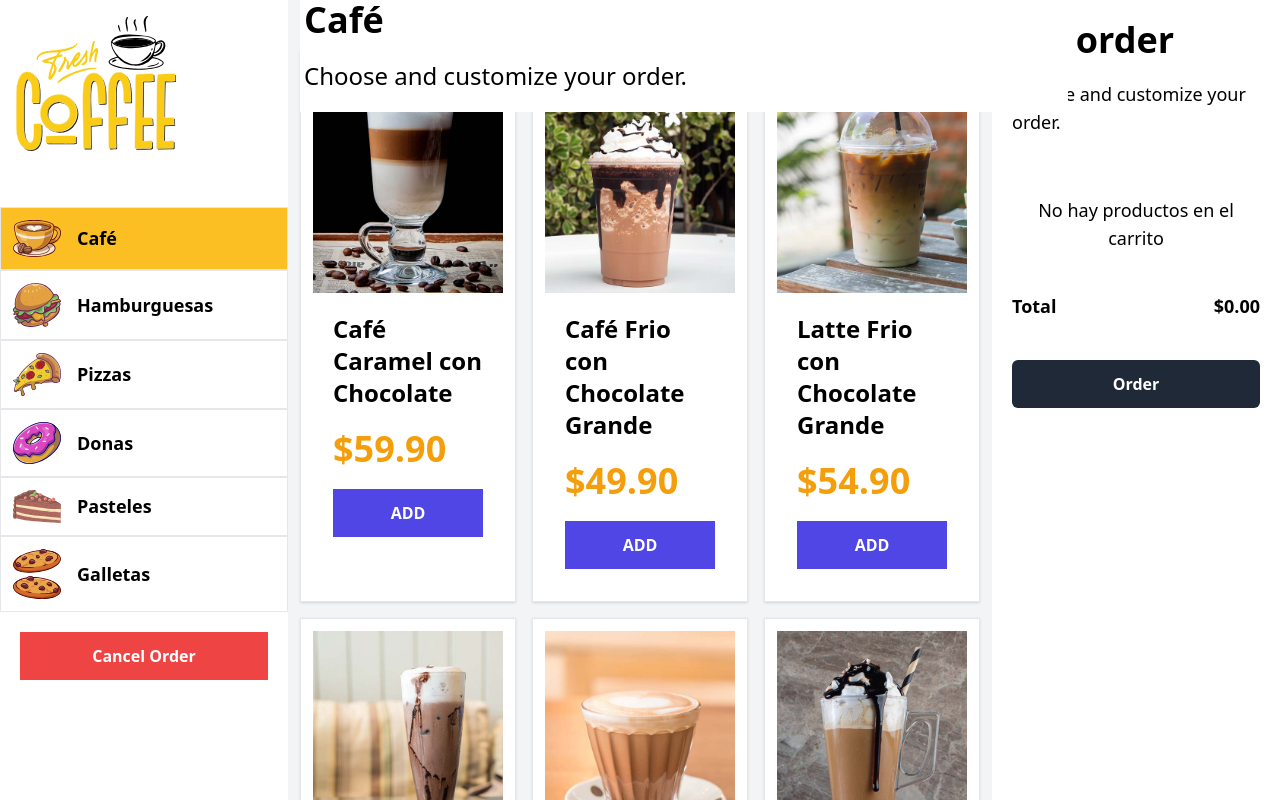
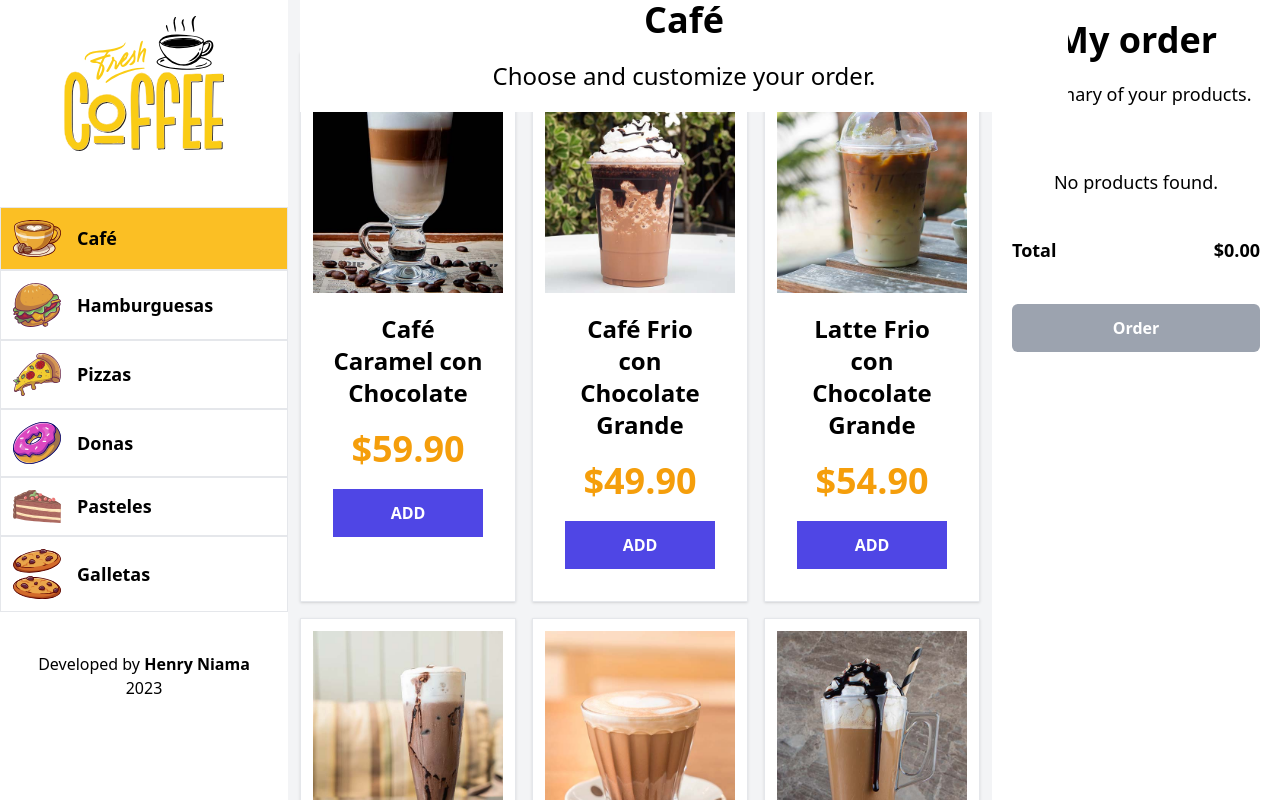
Before and after one commit to HenryNiama/Coffee, a React (Vite) app in the folder coffee-react-frontend/: page / in a window 1280 px wide. Built offline with nearby package versions, Linux system fonts and the light colour scheme.

Commit message:
Finalizacion del Frontend.

```diff
--- a/coffee-react-frontend/src/components/Category.jsx
+++ b/coffee-react-frontend/src/components/Category.jsx
@@ -7,11 +7,11 @@ function Category({category}) {
     const {handleClickCategory, currentCategory} = useCoffee();
 
     return (
-        <div className={`${currentCategory.id === id ? "bg-amber-400" : "bg-white"} flex items-center gap-4 border w-full p-3 hover:bg-amber-400 cursor-pointer`}>
+        <div onClick={() => handleClickCategory(id)} className={`${currentCategory.id === id ? "bg-amber-400" : "bg-white"} flex items-center gap-4 border w-full p-3 hover:bg-amber-400 cursor-pointer truncate`}>
             <img src={`/img/icono_${icono}.svg`} alt="Imagen Icono" className={"w-12"}/>
-            <button type={"button"} className={"text-lg font-bold cursor-pointer truncate"} onClick={() => handleClickCategory(id)}>
+            <p className={"text-lg font-bold "} >
                 {nombre}
-            </button>
+            </p>
         </div>
     );
 }
--- a/coffee-react-frontend/src/components/Product.jsx
+++ b/coffee-react-frontend/src/components/Product.jsx
@@ -11,8 +11,8 @@ function Product({product}) {
         <div className={"border p-3 shadow bg-white"}>
             <img src={`/img/${imagen}.jpg`} alt={`imagen ${nombre}`} className={"w-full"}/>
             <div className={"p-5"}>
-                <h3 className={"text-2xl font-bold"}>{nombre}</h3>
-                <p className={"mt-5 font-black text-4xl text-amber-500"}>{formatMoney(precio)}</p>
+                <h3 className={"text-2xl font-bold text-center"}>{nombre}</h3>
+                <p className={"mt-5 font-black text-4xl text-amber-500 text-center"}>{formatMoney(precio)}</p>
                 <button type={"button"} className={"bg-indigo-600 hover:bg-indigo-800 text-white w-full mt-5 p-3 uppercase font-bold"} onClick={() => {handleClickModal(); handleSetProduct(product)}}>
                     Add
                 </button>
--- a/coffee-react-frontend/src/components/Sidebar.jsx
+++ b/coffee-react-frontend/src/components/Sidebar.jsx
@@ -9,7 +9,7 @@ function Sidebar() {
 
     return (
         <aside className={"md:w-72"}>
-            <div className={"p-4"}>
+            <div className={"p-4 flex items-center justify-center"}>
                 <img src="../../public/img/logo.svg" alt="Image Logo" className={"w-40"}/>
             </div>
             <div className={"mt-10"}>
@@ -20,10 +20,12 @@ function Sidebar() {
                     />
                 )) }
             </div>
-            <div className={"my-5 px-5"}>
-                <button type={"button"} className={"text-center bg-red-500 w-full p-3 font-bold text-white hover:bg-red-700"}>
-                    Cancel Order
-                </button>
+
+            <div className={"mt-10 px-5"}>
+                {/*<button type={"button"} className={"text-center bg-red-500 w-full p-3 font-bold text-white hover:bg-red-700"}>*/}
+                {/*    Cancel Order*/}
+                {/*</button>*/}
+                <p className={"text-center"}>Developed by <span className={"font-bold"}>Henry Niama </span> <br/> {new Date().getFullYear() }</p>
             </div>
         </aside>
     );
--- a/coffee-react-frontend/src/components/Summary.jsx
+++ b/coffee-react-frontend/src/components/Summary.jsx
@@ -7,13 +7,17 @@ function Summary() {
 
     const {order, total} = useCoffee();
 
+    const verifyOrder = () => order.length === 0;
+
+
+
     return (
         <aside className="w-72 h-screen  overflow-y-scroll p-5">
-            <h1 className={"text-4xl font-black"}>My order</h1>
-            <p className={"text-lg my-5"}>Choose and customize your order.</p>
+            <h1 className={"text-4xl font-black text-center"}>My order</h1>
+            <p className={"text-lg my-5 text-center"}>Summary of your products.</p>
             <div className={"py-10"}>
                 {order.length === 0 ? (
-                    <p className={"text-lg text-center"}>No hay productos en el carrito</p>
+                    <p className={"text-lg text-center"}>No products found.</p>
                 ) : (
                     order.map((product) => (
                         <SummaryProduct key={product.id} product={product} />
@@ -34,7 +38,7 @@ function Summary() {
 
             <div className={"mt-5"}>
                 <form action="">
-                    <button type={"submit"} className={"bg-gray-800 text-white w-full py-3 mt-5 rounded-md font-bold"}>
+                    <button type={"submit"} className={`${verifyOrder() ? 'bg-gray-400' : 'bg-gray-800'} text-white w-full py-3 mt-5 rounded-md font-bold`} disabled={verifyOrder()}>
                         Order
                     </button>
                 </form>
--- a/coffee-react-frontend/src/views/Inicio.jsx
+++ b/coffee-react-frontend/src/views/Inicio.jsx
@@ -12,8 +12,8 @@ function Inicio() {
     return (
         <>
             <div className={"fixed top-0 bg-white w-3/5 px-1"}>
-                <h1 className={"text-4xl font-black"}>{currentCategory.nombre}</h1>
-                <p className={"text-2xl my-5"}>Choose and customize your order.</p>
+                <h1 className={"text-4xl font-black text-center"}>{currentCategory.nombre}</h1>
+                <p className={"text-2xl my-5 text-center"}>Choose and customize your order.</p>
             </div>
 
 
```
